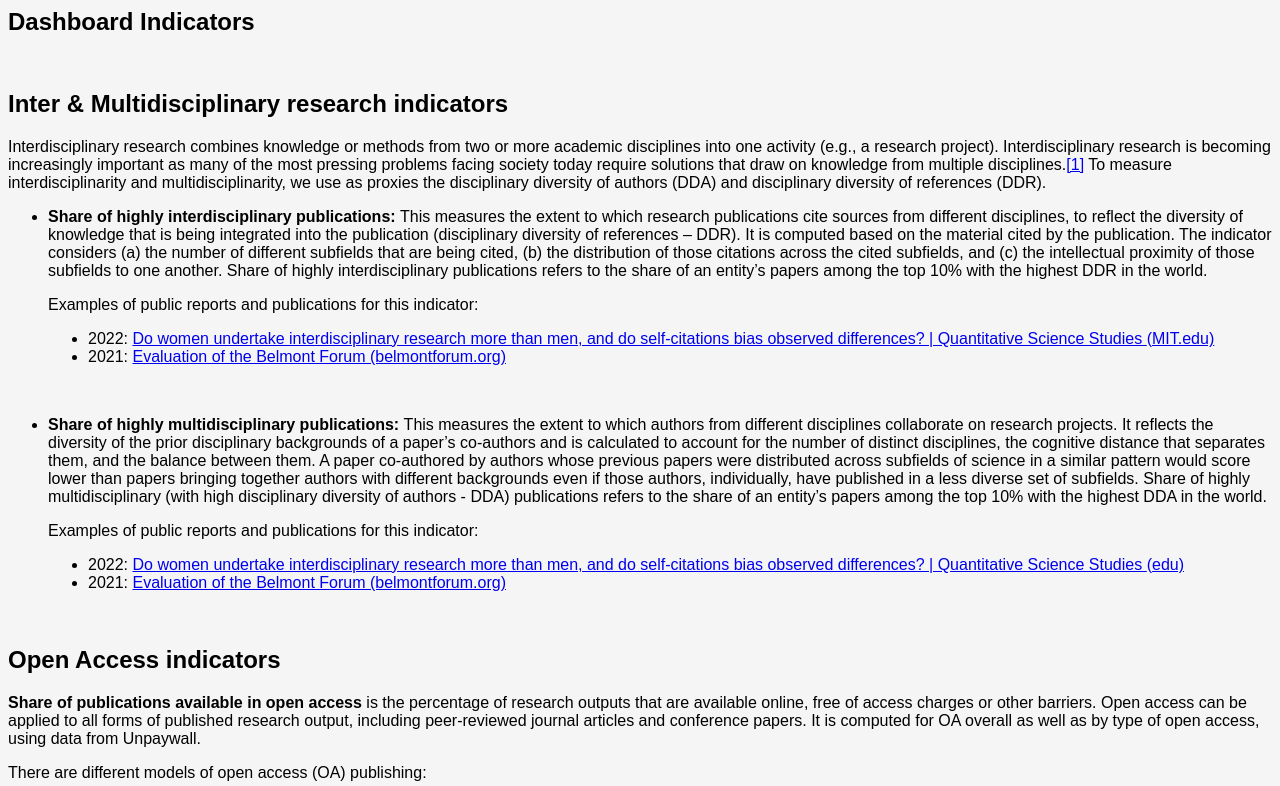
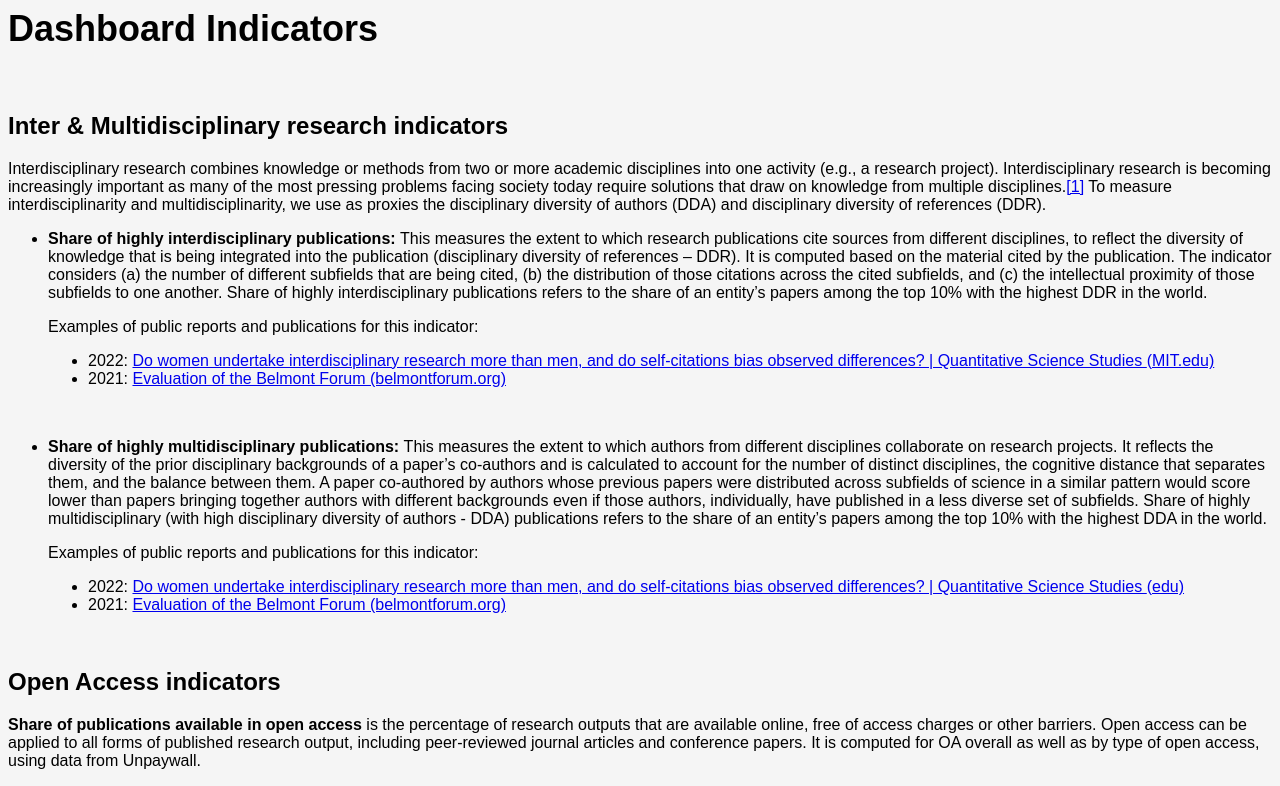
Before and after one commit to xhangy-5/diversity_pro_bono, a plain HTML site: page index.html in a window 1280 px wide. Shown: the top 786 px of the page. Drawn offline with Linux system fonts and the light colour scheme.

Commit message:
Update index.html

```diff
--- a/index.html
+++ b/index.html
@@ -1,7 +1,7 @@
 <html>
     <head>
         <style>
-            h1 {font-family: "Arial"; font-size: 24px;}
+            h1 {font-family: "Arial"; font-size: 36px;}
             h2 {font-family: "Arial";}
             h3 {font-family: "Arial";}
             h4 {font-family: "Arial";}
```
